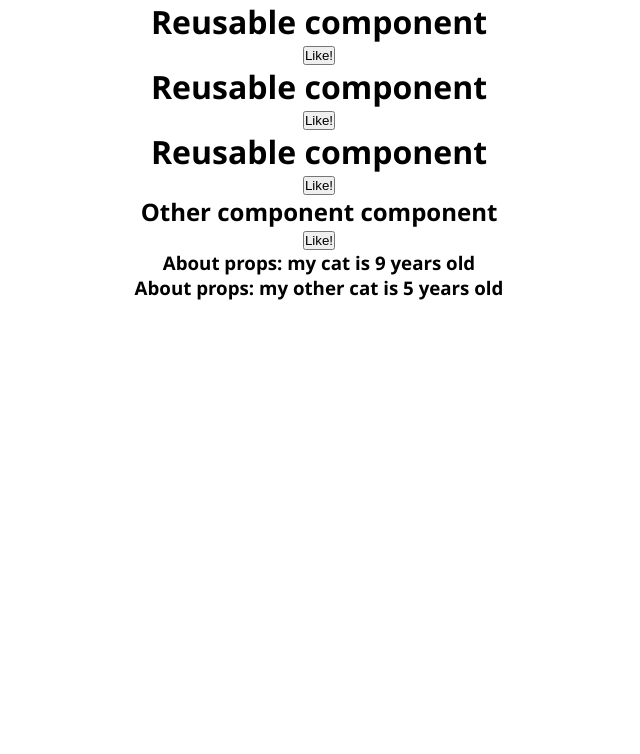
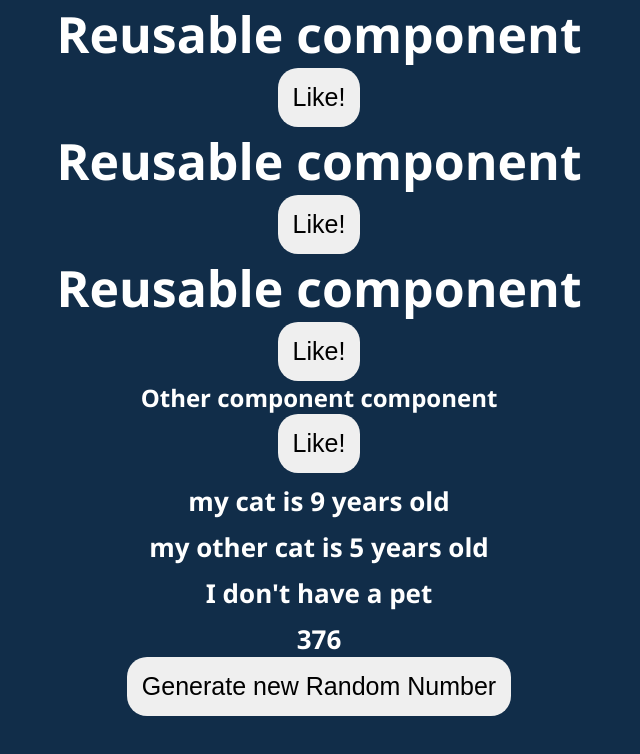
Before and after one commit to Svork7/react18-reusable-components, a React (Create React App) app: page / in a window 1280 px wide. Shown: the top 754 px of the page, without its empty margins (321-961 px from the left). Built offline with nearby package versions, Linux system fonts and the light colour scheme; the HTML template or start-up script is replaced by a standard one.

Commit message:
states random gen

```diff
--- a/src/App.css
+++ b/src/App.css
@@ -1,3 +1,20 @@
 .App {
   text-align: center;
 }
+
+h1 {
+  font-size: 50px;
+}
+
+h3 {
+  margin-top: 10px;
+  font-size: 26px;
+}
+
+button {
+  padding: 15px;
+  border-radius: 20px;
+  font-size: 25px;
+  border: 0;
+  cursor: pointer;
+}
--- a/src/App.js
+++ b/src/App.js
@@ -3,6 +3,7 @@ import './App.css'
 import MyComponent from './components/MyComponent'
 import OtherComponent from './components/OtherComponent'
 import PetInfo from './components/PetInfo'
+import RandomNumber from './components/RandomNumber'
 
 function App() {
   return (
@@ -11,8 +12,10 @@ function App() {
       <MyComponent />
       <MyComponent />
       <OtherComponent />
-      <PetInfo animal="cat" age={9} />
-      <PetInfo animal="other cat" age="5" />
+      <PetInfo animal="cat" age={9} hasPet />
+      <PetInfo animal="other cat" age="5" hasPet={true} />
+      <PetInfo hasPet={false} />
+      <RandomNumber maxNum={500} />
     </div>
   )
 }
--- a/src/components/PetInfo.js
+++ b/src/components/PetInfo.js
@@ -1,13 +1,31 @@
 function PetInfo(props) {
   console.log(props)
   // пример с дуструктуризацией
-  const { animal, age } = props
-  return (
+  const { animal, age, hasPet } = props
+  //возврат через JSX
+  return hasPet ? (
+    <h3>{`my ${animal} is ${age} years old`}</h3>
+  ) : (
+    <h3>I don't have a pet</h3>
+  )
+}
+//возврат через переменную с тернарным оператором
+/*const text = hasPet
+    ? `my ${animal} is ${age} years old`
+    : "I don't have a pet"
+ return <h3>{text}</h3>
+}
+  */
+// просто возврат с текстом
+/*
+    return (
     <h3>
       About props: my {animal} is {age} years old
-    </h3>
-  )
-}
+      )
+      </h3>
+    }
+      */
+
 /*
 console.log(props)
   return (
--- /dev/null
+++ b/src/components/RandomNumber.js
@@ -0,0 +1,18 @@
+import { useState } from 'react'
+import generateRandomNum from '../utils/generateRandomNum'
+
+function RandomNumber({ maxNum }) {
+  const [randomNum, setRandomNum] = useState(generateRandomNum(maxNum))
+  const changeRandomNum = () => {
+    setRandomNum(generateRandomNum(maxNum))
+  }
+
+  return (
+    <div>
+      <h3>{randomNum}</h3>
+      <button onClick={changeRandomNum}>Generate new Random Number</button>
+    </div>
+  )
+}
+
+export default RandomNumber
--- a/src/index.css
+++ b/src/index.css
@@ -7,4 +7,6 @@ body {
   margin: 0;
   font-family: 'Segoe UI', 'Roboto', 'Oxygen', 'Ubuntu', 'Cantarell',
     'Fira Sans', 'Droid Sans', 'Helvetica Neue', sans-serif;
+  color: white;
+  background-color: #112d49;
 }
--- /dev/null
+++ b/src/utils/generateRandomNum.js
@@ -0,0 +1,5 @@
+function generateRandomNum(maxNum) {
+  return Math.floor(Math.random() * maxNum)
+}
+
+export default generateRandomNum
```
